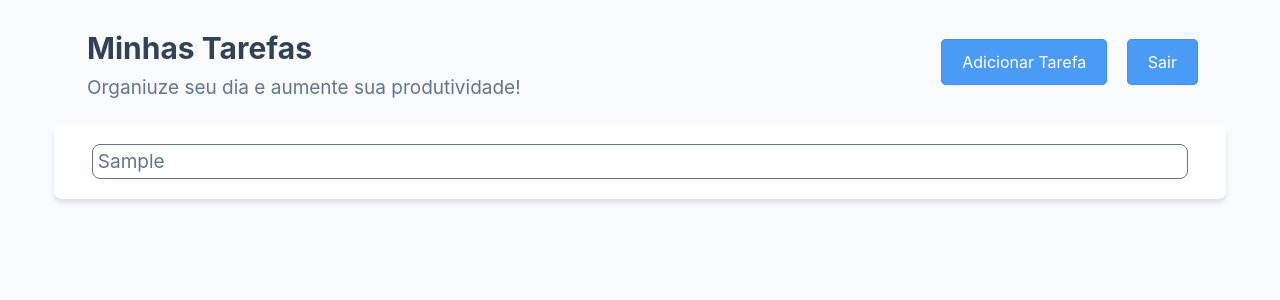
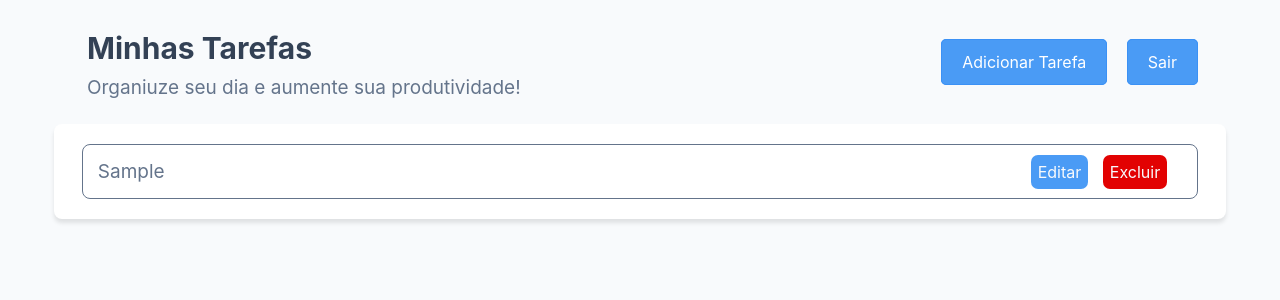
Before and after one commit to Henrique-OG/site_to_do_list, a Flask app: page /tarefas in a window 1280 px wide. Shown: the top 300 px of the page. Run offline with Flask 3, Linux system fonts and the light colour scheme; the visitor is signed in with stand-in values (Sample User, id 1); tables that the repository leaves empty hold one stand-in row (values such as "Sample post").

Commit message:
I did the part of deleting tasks
I did the part of deleting tasks

```diff
--- a/codigo/routes/tarefas.py
+++ b/codigo/routes/tarefas.py
@@ -37,3 +37,14 @@ def adicionar_tarefa():
         return redirect(url_for('tarefas.tarefas'))
 
     return render_template('adicionar_tarefa.html')
+
+@tarefas_bp.route('/excluir_tarefa/<int:id>')
+def excluir_tarefa(id):
+    if "usuario_id" not in session:
+        return redirect(url_for('usuarios.login'))
+
+    tarefa = Tarefas.query.get(id)
+    db.session.delete(tarefa)
+    db.session.commit()
+
+    return redirect(url_for('tarefas.tarefas'))
--- a/codigo/static/css/style.css
+++ b/codigo/static/css/style.css
@@ -192,7 +192,39 @@ button:hover {
 
 .linha_tarefa {
     width: 95%;
+    padding: 10px;
     border-radius: 8px;
     border: solid 1px var(--texto_secundario);
     margin: 10px auto;
+    display: flex;
+    justify-content: space-between;
 }
+
+.textos_tarefa {
+    width: 50%;
+}
+
+.opcoes_tarefa {
+    margin: auto 10px;
+}
+
+.editar, .excluir {
+    text-decoration: none;
+    color: var(--fundo_secundario);
+    background-color: var(--azul_botao);
+    padding: 7px;
+    border-radius: 7px;
+    margin-right: 10px;
+}
+
+.excluir {
+    background-color: rgb(226, 2, 2);
+}
+
+.editar:hover {
+    background-color: var(--azul_principal);
+}
+
+.excluir:hover {
+    background-color: rgb(207, 4, 4);
+}
--- a/codigo/templates/tarefas.html
+++ b/codigo/templates/tarefas.html
@@ -24,12 +24,20 @@
             {% if tarefas %}
                 {% for tarefa in tarefas %}
                     <div class="linha_tarefa">
-                        <p>{{tarefa.tarefa}}</p>
+                        <div class="texto_tarefa">
+                            <p>{{tarefa.tarefa}}</p>
+                        </div>
+                        <div class="opcoes_tarefa">
+                            <a class="editar" href="#">Editar</a>
+                            <a class="excluir" href="{{url_for('tarefas.excluir_tarefa', id = tarefa.id)}}">Excluir</a>
+                        </div>
                     </div>
                 {% endfor %}
             {% else %}
                 <div class="linha_tarefa">
-                    <p>Sem tarefas</p>
+                    <div class="texto_tarefa">
+                        <p>Sem tarefas</p>
+                    </div>
                 </div>
             {% endif %}
         </div>
```
